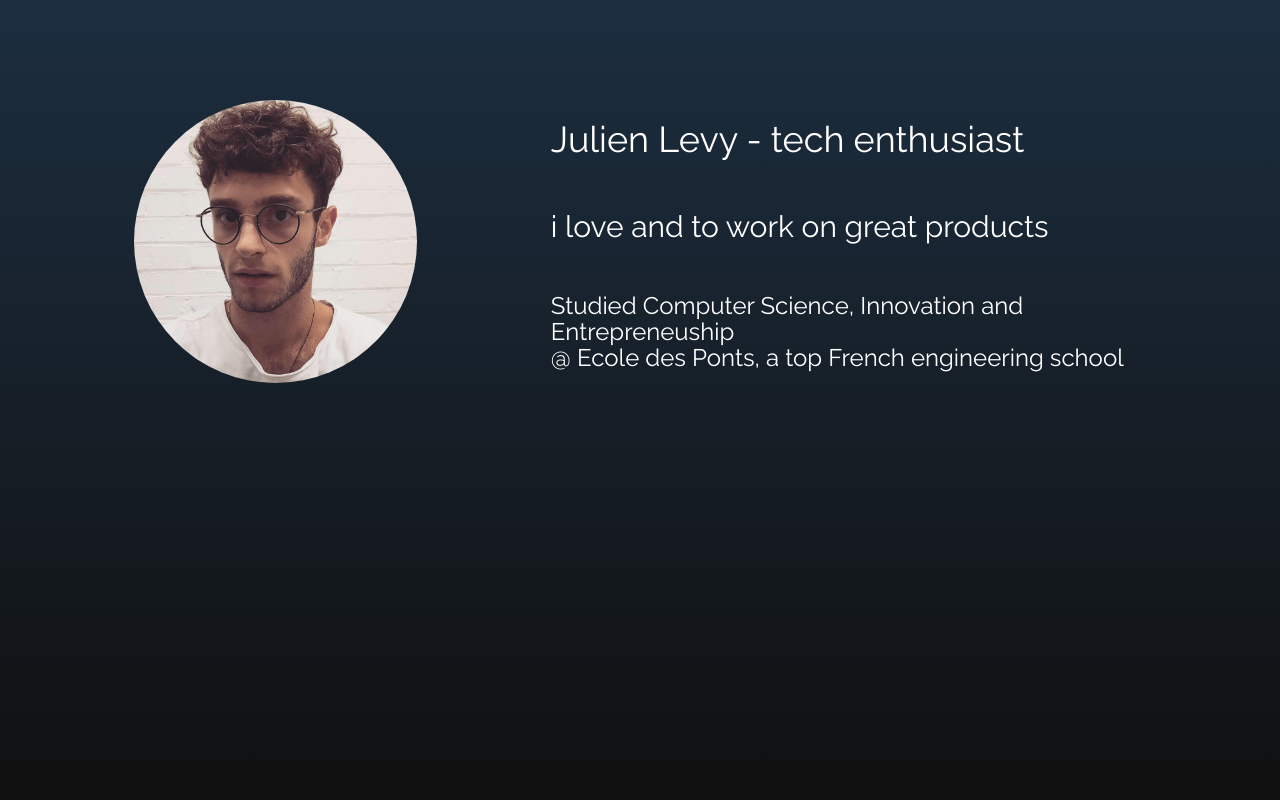
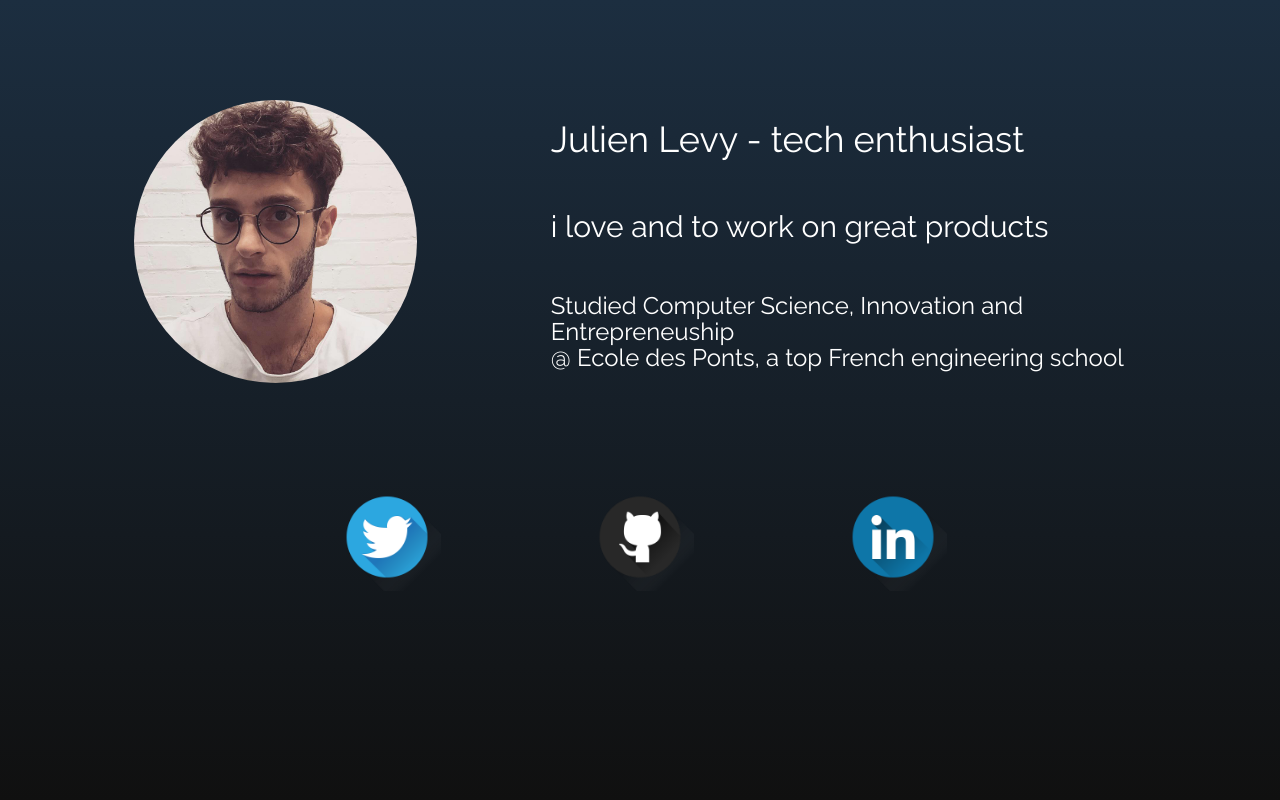
Before and after one commit to julienlevy/julienlevy.github.io, a plain HTML site: page index.html in a window 1280 px wide. Shown: the top 800 px of the page. Drawn offline with Linux system fonts and the light colour scheme.

Commit message:
Added social media links

```diff
--- a/css/styles.css
+++ b/css/styles.css
@@ -60,6 +60,9 @@ html, body {
   border-radius: 1000px;
 }
 
+.socialicons {
+  margin-top: 100px;
+}
 .projects {
   margin-top: 1px;
   padding-bottom: 100px;
--- a/index.html
+++ b/index.html
@@ -36,6 +36,11 @@
               <h3 class="small-summary">Studied Computer Science, Innovation and Entrepreneuship
                 </br>@ Ecole des Ponts, a top French engineering school
               </h3>
+            </div>
+            <div class="socialicons col-md-10 col-md-offset-1">
+              <a href="https://twitter.com/julienlevy0" class="col-md-2 col-md-offset-2"><img class="col-md-12" src="images/twitterflat.png" alt="Twitter"/></a>
+              <a href="https://github.com/julienlevy" class="col-md-2 col-md-offset-1"><img class="col-md-12" src="images/githubflat.png" alt="github"/></a>
+              <a href="https://fr.linkedin.com/in/julien-levy-2a6b7b8b" class="col-md-2 col-md-offset-1"><img class="col-md-12" src="images/linkedinflat.png" alt="LinkedIn"/></a>
             </div>
         </div>
     </div>
```
Also changed, not shown: images/githubflat.png (added), images/linkedinflat.png (added), images/twitterflat.png (added).
